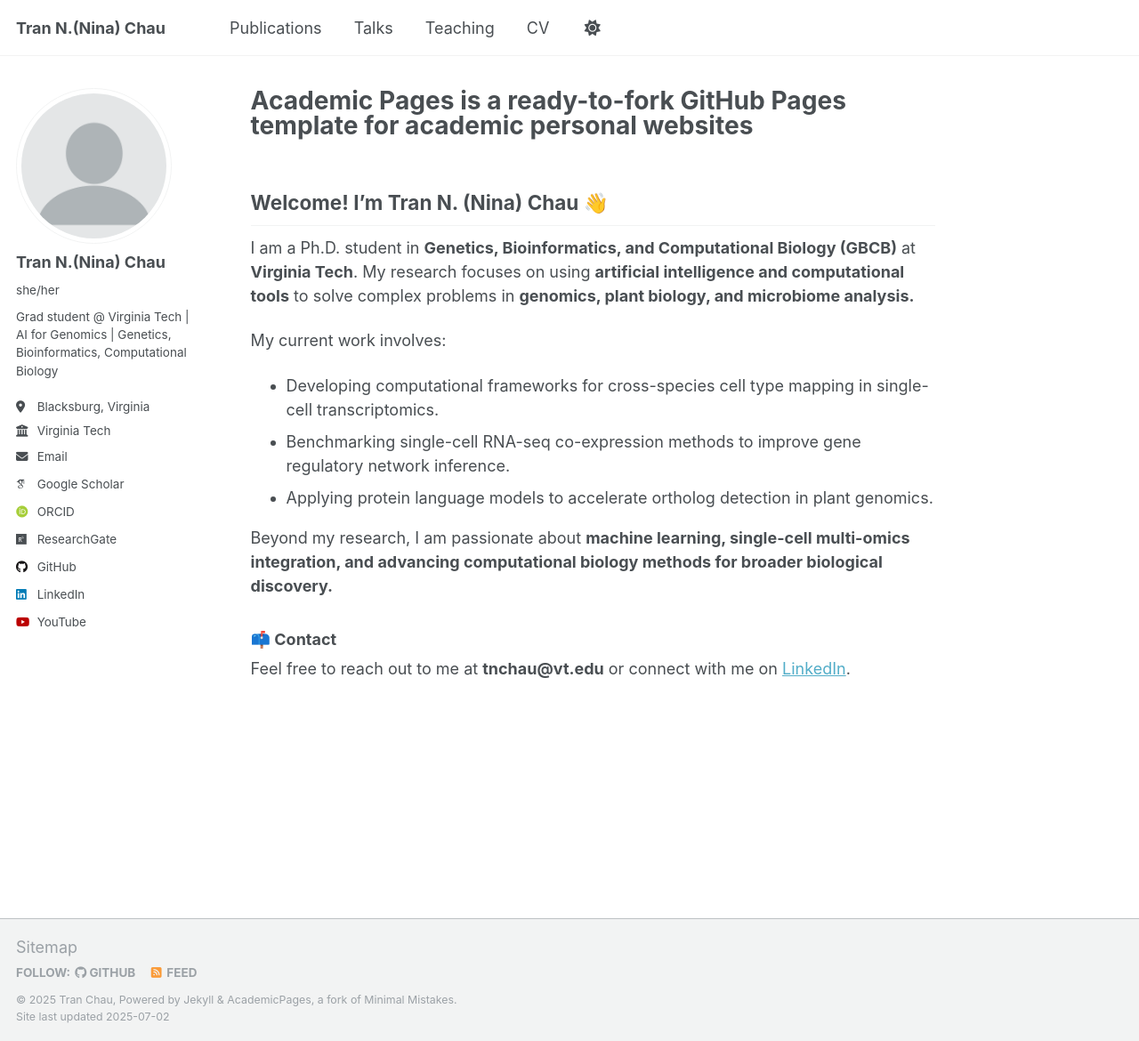
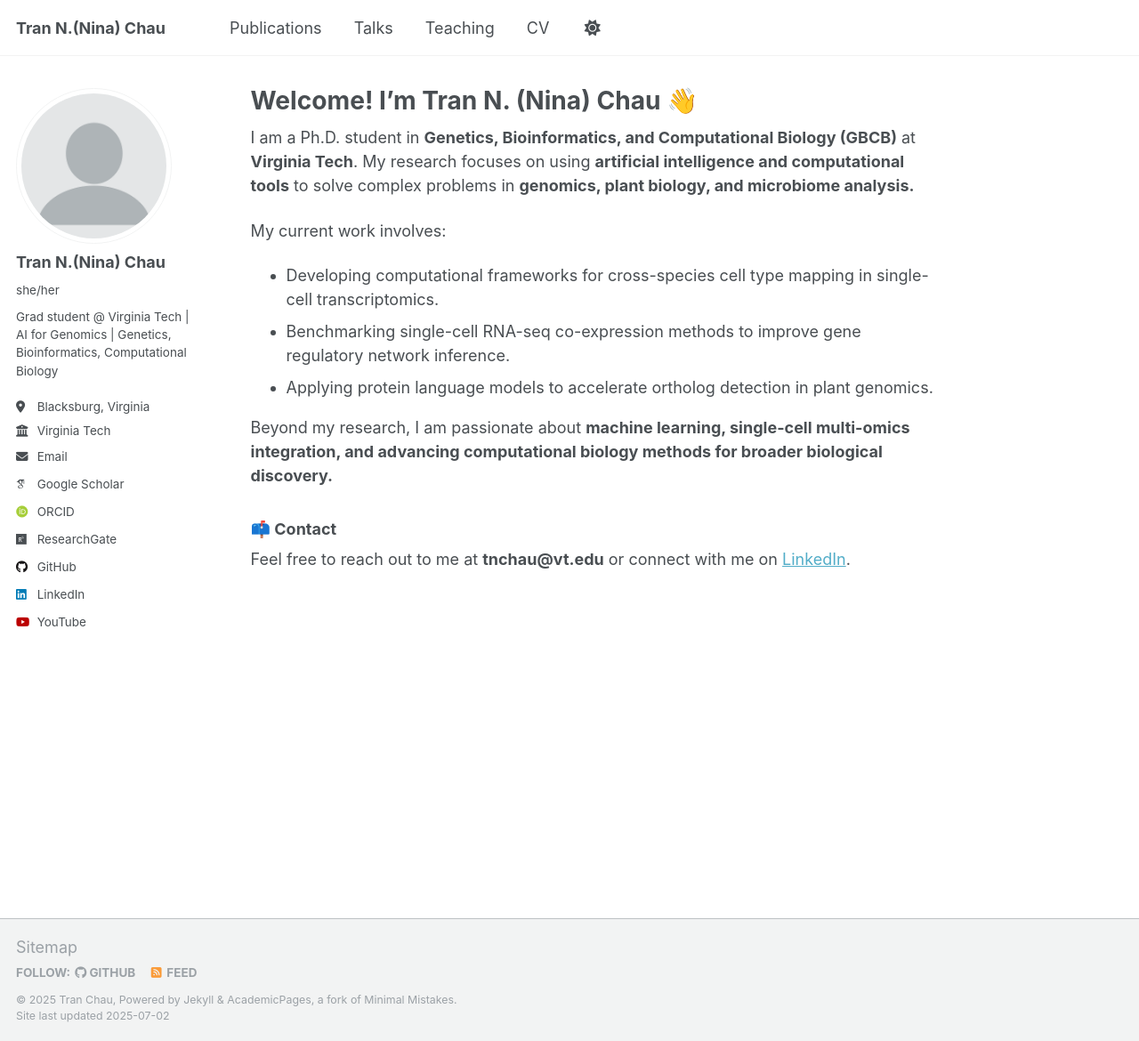
Before and after one commit to ct-tranchau/ct-tranchau.github.io, a Jekyll site: the page built from _pages/about.md, in a window 1280 px wide and 1170 px high. Shown: the whole window at 89% size. Built offline with Jekyll 4.4.1, drawn with Linux system fonts in a browser that asks for light colours; some web fonts are replaced; a script that is not in the unit is left out.

Commit message:
Update about.md

```diff
--- a/_pages/about.md
+++ b/_pages/about.md
@@ -1,13 +1,11 @@
 ---
 permalink: /
-title: "Academic Pages is a ready-to-fork GitHub Pages template for academic personal websites"
+title: "Welcome! I'm Tran N. (Nina) Chau 👋"
 author_profile: true
 redirect_from:
   - /about/
   - /about.html
 ---
-
-## Welcome! I'm Tran N. (Nina) Chau 👋
 
 I am a Ph.D. student in **Genetics, Bioinformatics, and Computational Biology (GBCB)** at **Virginia Tech**. My research focuses on using **artificial intelligence and computational tools** to solve complex problems in **genomics, plant biology, and microbiome analysis.**
 
```
